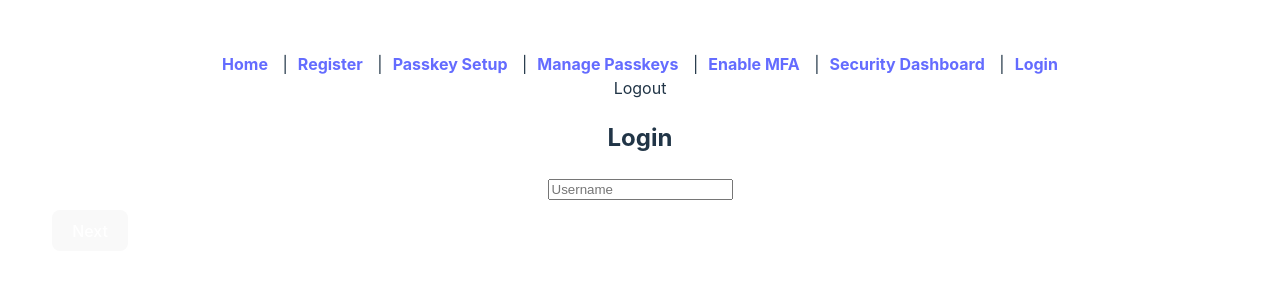
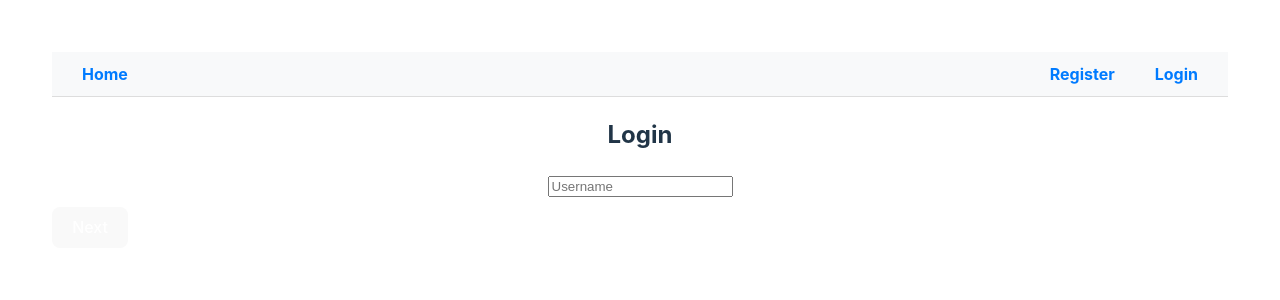
Before and after one commit to mitchellsimoens/poc-passkey-mfa-auth, a React (Vite) app in the folder frontend/: page /login in a window 1280 px wide. Shown: the top 300 px of the page. Built offline with nearby package versions, Linux system fonts and the light colour scheme.

Commit message:
Create header component

```diff
--- a/frontend/package.json
+++ b/frontend/package.json
@@ -12,6 +12,7 @@
     "@simplewebauthn/browser": "^13.1.0",
     "jwt-decode": "^4.0.0",
     "react": "^18.3.1",
+    "react-cookie": "^7.2.2",
     "react-dom": "^18.3.1",
     "react-router-dom": "^7.1.4"
   },
--- a/frontend/src/App.jsx
+++ b/frontend/src/App.jsx
@@ -1,11 +1,10 @@
 import { useEffect } from 'react';
-import { Routes, Route, Link } from 'react-router-dom';
-import LogoutButton from './components/LogoutButton';
+import { Routes, Route } from 'react-router-dom';
+import Header from './components/Header';
 import ProtectedRoute from './components/ProtectedRoute';
 import Register from './pages/Register';
-import PasskeySetup from './pages/PasskeySetup';
 import PasskeyManager from './pages/PasskeyManager';
-import OTPSetup from './pages/OTPSetup';
+import MFAManager from './pages/MFAManager';
 import SecurityDashboard from './pages/SecurityDashboard';
 import Login from './pages/Login';
 import { startTokenRefreshInterval } from './utils/auth';
@@ -18,12 +17,7 @@ export default function App() {
 
   return (
     <>
-      <nav>
-        <Link to="/">Home</Link> |<Link to="/register">Register</Link> |<Link to="/passkey-setup">Passkey Setup</Link> |
-        <Link to="/passkey-manager">Manage Passkeys</Link> |<Link to="/otp-setup">Enable MFA</Link> |
-        <Link to="/security-dashboard">Security Dashboard</Link> |<Link to="/login">Login</Link>
-        <LogoutButton />
-      </nav>
+      <Header />
 
       <Routes>
         <Route path="/" element={<h1>Welcome to Secure Login</h1>} />
@@ -32,9 +26,8 @@ export default function App() {
 
         {/* Protected Routes (Require Authentication) */}
         <Route element={<ProtectedRoute />}>
-          <Route path="/passkey-setup" element={<PasskeySetup />} />
           <Route path="/passkey-manager" element={<PasskeyManager />} />
-          <Route path="/otp-setup" element={<OTPSetup />} />
+          <Route path="/mfa-manager" element={<MFAManager />} />
           <Route path="/security-dashboard" element={<SecurityDashboard />} />
         </Route>
       </Routes>
--- /dev/null
+++ b/frontend/src/components/Header/Header.css
@@ -0,0 +1,44 @@
+header {
+  background-color: #f8f9fa;
+  padding: 10px 20px;
+  border-bottom: 1px solid #ddd;
+}
+
+nav {
+  display: flex;
+  justify-content: space-between;
+  align-items: center;
+  margin-bottom: 0;
+}
+
+.nav-left,
+.nav-right {
+  display: flex;
+  align-items: center;
+}
+
+.nav-left {
+  gap: 20px;
+}
+
+ul {
+  list-style: none;
+  display: flex;
+  gap: 20px;
+  padding: 0;
+  margin: 0;
+}
+
+li {
+  display: flex;
+  align-items: center;
+}
+
+a {
+  text-decoration: none;
+  color: #007bff;
+}
+
+a:hover {
+  text-decoration: underline;
+}
--- /dev/null
+++ b/frontend/src/components/Header/index.jsx
@@ -0,0 +1,52 @@
+import { useCookies } from 'react-cookie';
+import { Link } from 'react-router-dom';
+import LogoutButton from '../LogoutButton';
+import './Header.css';
+
+const Header = () => {
+  const [cookies] = useCookies(['token']);
+  const isAuthenticated = Boolean(cookies.token);
+
+  return (
+    <header>
+      <nav>
+        <div className="nav-left">
+          <ul>
+            <li>
+              <Link to="/">Home</Link>
+            </li>
+
+            {isAuthenticated && (
+              <>
+                <li>
+                  <Link to="/passkey-manager">Manage Passkeys</Link>
+                </li>
+                <li>
+                  <Link to="/mfa-manager">Manage MFA</Link>
+                </li>
+                <li>
+                  <Link to="/security-dashboard">Security Dashboard</Link>
+                </li>
+              </>
+            )}
+          </ul>
+        </div>
+        <div className="nav-right">
+          {isAuthenticated && <LogoutButton />}
+          {!isAuthenticated && (
+            <ul>
+              <li>
+                <Link to="/register">Register</Link>
+              </li>
+              <li>
+                <Link to="/login">Login</Link>
+              </li>
+            </ul>
+          )}
+        </div>
+      </nav>
+    </header>
+  );
+};
+
+export default Header;
--- a/frontend/src/components/LogoutButton/index.jsx
+++ b/frontend/src/components/LogoutButton/index.jsx
@@ -1,8 +1,10 @@
-import { useNavigate } from 'react-router-dom';
+import { useCookies } from 'react-cookie';
+import { Link, useNavigate } from 'react-router-dom';
 import { BackendService } from '../../services/backend';
 import './LogoutButton.css';
 
 export default function LogoutButton() {
+  const [_a, _b, removeCookie] = useCookies(['name']);
   const navigate = useNavigate();
 
   const logout = async () => {
@@ -12,15 +14,22 @@ export default function LogoutButton() {
       await service.post('/logout');
     } catch {
       // Fallback: manually clear the cookie if server request fails
-      document.cookie = 'token=; expires=Thu, 01 Jan 1970 00:00:00 UTC; path=/;';
+      removeCookie('token');
+      removeCookie('refreshToken');
     }
 
     navigate('/');
   };
 
   return (
-    <div className="logout-button" onClick={logout}>
+    <Link
+      className="logout-button"
+      onClick={(e) => {
+        e.preventDefault();
+        logout();
+      }}
+    >
       Logout
-    </div>
+    </Link>
   );
 }
--- /dev/null
+++ b/frontend/src/components/PasskeySetup/PasskeySetup.css
@@ -0,0 +1,18 @@
+.passkey-table {
+  display: grid;
+  grid-template-columns: repeat(4, 1fr);
+  gap: 10px;
+}
+
+.passkey-header {
+  display: contents;
+  font-weight: bold;
+}
+
+.passkey-row {
+  display: contents;
+}
+
+.passkey-row button {
+  margin: 0;
+}
--- a/frontend/src/pages/PasskeySetup.jsx
+++ b/frontend/src/components/PasskeySetup/index.jsx
@@ -1,7 +1,8 @@
 import { useState } from 'react';
 import { startRegistration } from '@simplewebauthn/browser';
-import { BackendService } from '../services/backend';
-import { decodeToken } from '../utils/auth';
+import { BackendService } from '../../services/backend';
+import { decodeToken } from '../../utils/auth';
+import './PasskeySetup.css';
 
 export default function PasskeySetup() {
   const [passkeyName, setPasskeyName] = useState('');
--- a/frontend/src/main.jsx
+++ b/frontend/src/main.jsx
@@ -1,10 +1,13 @@
+import { CookiesProvider } from 'react-cookie';
 import { createRoot } from 'react-dom/client';
 import { BrowserRouter as Router } from 'react-router-dom';
 import './index.css';
 import App from './App.jsx';
 
 createRoot(document.getElementById('root')).render(
-  <Router>
-    <App />
-  </Router>,
+  <CookiesProvider>
+    <Router>
+      <App />
+    </Router>
+  </CookiesProvider>,
 );
--- a/frontend/src/pages/OTPSetup.jsx
+++ b/frontend/src/pages/MFAManager.jsx
@@ -2,7 +2,7 @@ import { useState } from 'react';
 import { BackendService } from '../services/backend';
 import { decodeToken } from '../utils/auth';
 
-export default function OTPSetup() {
+export default function MFAManager() {
   const [qrCode, setQrCode] = useState('');
   const [otp, setOtp] = useState('');
   const [errorMessage, setErrorMessage] = useState('');
--- a/frontend/src/pages/PasskeyManager.jsx
+++ b/frontend/src/pages/PasskeyManager.jsx
@@ -1,4 +1,5 @@
 import { useCallback, useEffect, useState } from 'react';
+import PasskeySetup from '../components/PasskeySetup';
 import { BackendService } from '../services/backend';
 import { decodeToken } from '../utils/auth';
 
@@ -29,14 +30,30 @@ export default function PasskeyManager() {
   return (
     <div>
       <h2>Manage Passkeys</h2>
-      <ul>
+
+      <div className="passkey-table">
+        <div className="passkey-header">
+          <div>ID</div>
+          <div>Name</div>
+          <div>Created At</div>
+          <div>Actions</div>
+        </div>
+
         {passkeys.map((key) => (
-          <li key={key.id}>
-            {key.name || '<Unnamed>'} ({key.id}) Created: {key.createdAt}{' '}
-            <button onClick={() => removePasskey(key.id)}>Remove</button>
-          </li>
+          <div className="passkey-row" key={key.id}>
+            <div>{key.id}</div>
+            <div>{key.name || '<Unnamed>'}</div>
+            <div>{key.createdAt}</div>
+            <div>
+              <button onClick={() => removePasskey(key.id)}>Remove</button>
+            </div>
+          </div>
         ))}
-      </ul>
+      </div>
+
+      <hr />
+
+      <PasskeySetup />
     </div>
   );
 }
```
Also changed, not shown: 2 other files (tests, documents, lock files or other folders).
